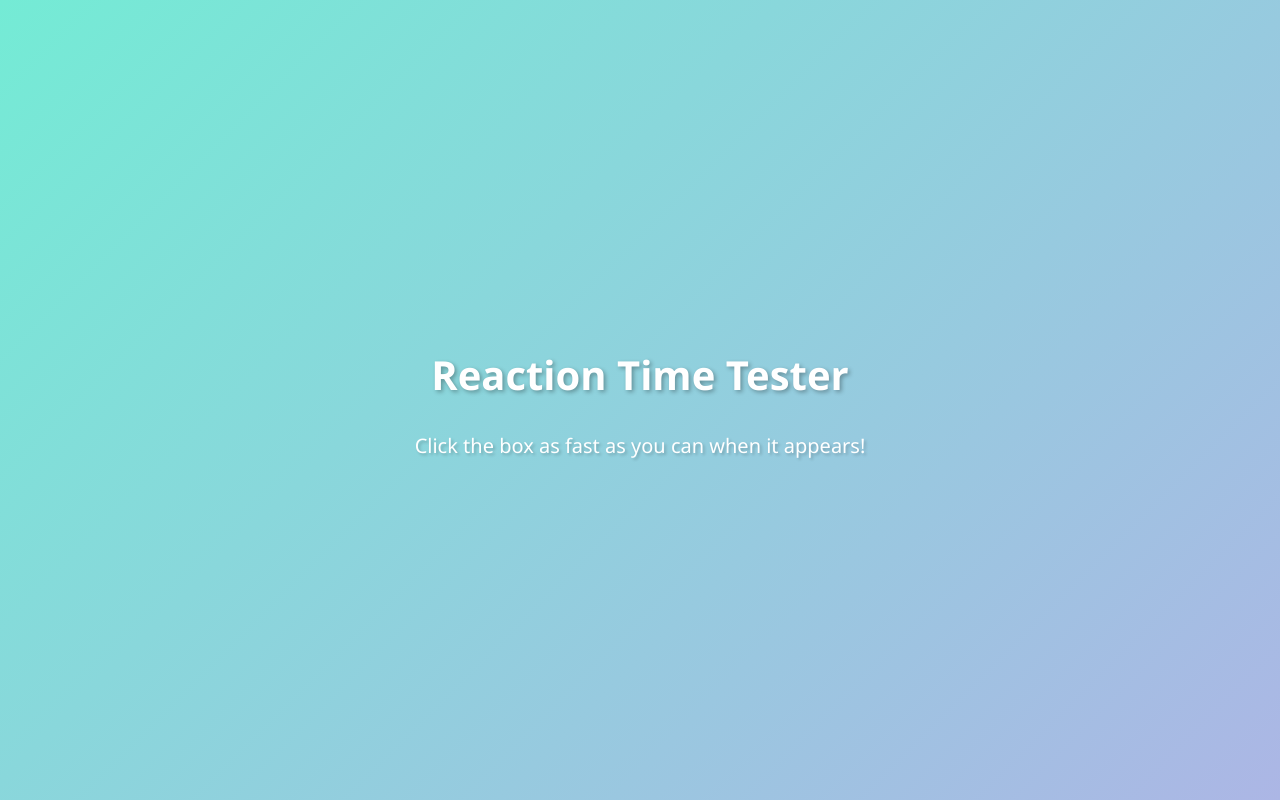
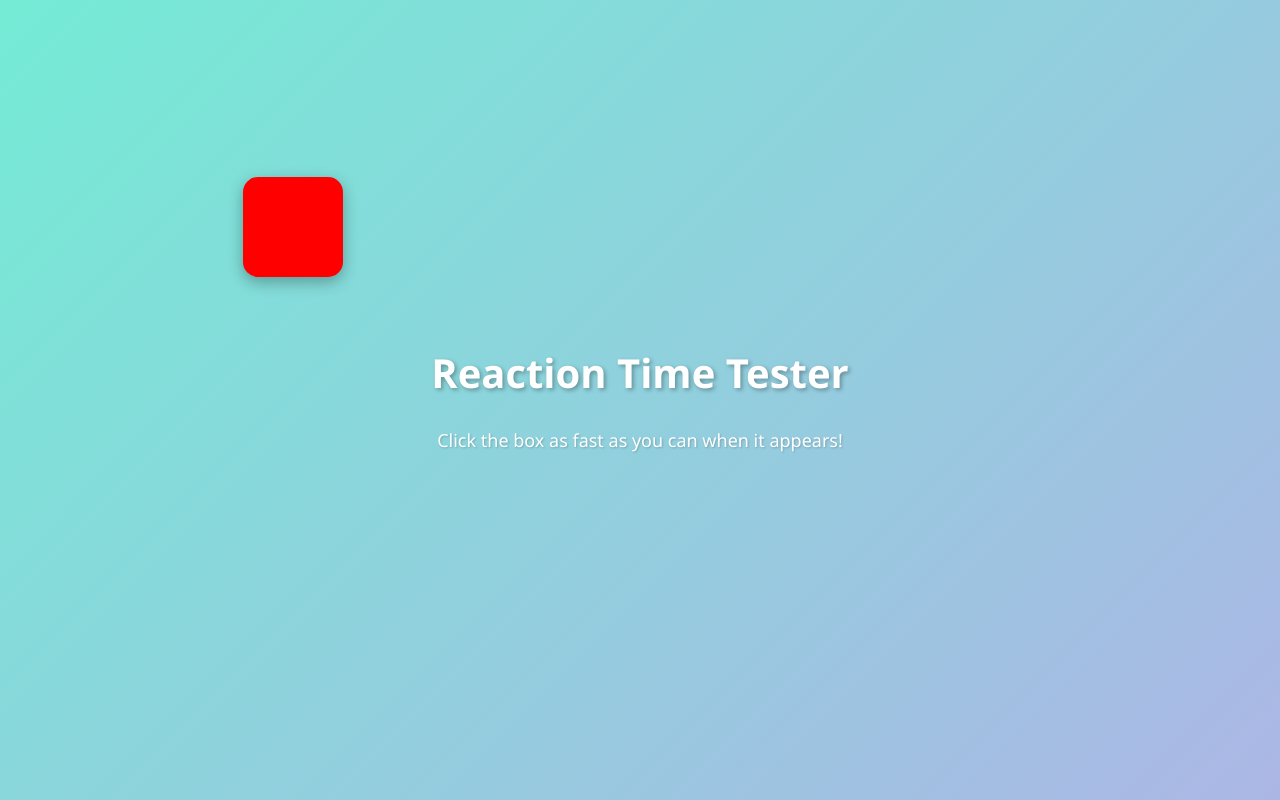
Before and after one commit to Aryan200706/reaction-tester, a plain HTML site: page index.html in a window 1280 px wide. Drawn offline with Linux system fonts and the light colour scheme.

Commit message:
Update style.css

```diff
--- a/style.css
+++ b/style.css
@@ -1,3 +1,4 @@
+/* Gradient background and general styling */
 body {
   margin: 0;
   padding: 0;
@@ -12,40 +13,21 @@ body {
   color: #ffffff;
 }
 
+/* Title styling */
 h1 {
   font-size: 40px;
   margin-bottom: 10px;
   text-shadow: 2px 2px 4px rgba(0,0,0,0.3);
-
 }
 
+/* Subtitle */
 p {
-  font-size: 20px;
-  margin-bottom: 20px;
-  text-shadow: 2px 2px 3px rgba(0,0,0,0.2);
+  font-size: 18px;
+  margin-bottom: 30px;
+  text-shadow: 1px 1px 2px rgba(0,0,0,0.2);
 }
 
-/* /* Start Button */
-/* #startButton {
-  padding: 12px 25px;
-  font-size: 18px;
-  font-weight: bold;
-  background-color: #d3f800;
-  color: #333;
-  border: none;
-  border-radius: 8px;
-  cursor: pointer;
-  transition: background-color 0.3s ease, transform 0.2s ease;
-  box-shadow: 0 4px 10px rgba(0,0,0,0.2);
-  margin-bottom: 20px;
-}
-
-#startButton:hover {
-  background-color: #d0d0d0;
-  transform: scale(1.05); */
-}
- */
-/* Box */
+/* Box styling */
 #box {
   width: 100px;
   height: 100px;
@@ -58,6 +40,7 @@ p {
   transition: background-color 0.3s ease, transform 0.2s ease;
 }
 
+/* Hover effect */
 #box:hover {
   transform: scale(1.1);
   box-shadow: 0 6px 20px rgba(0,0,0,0.4);
```
